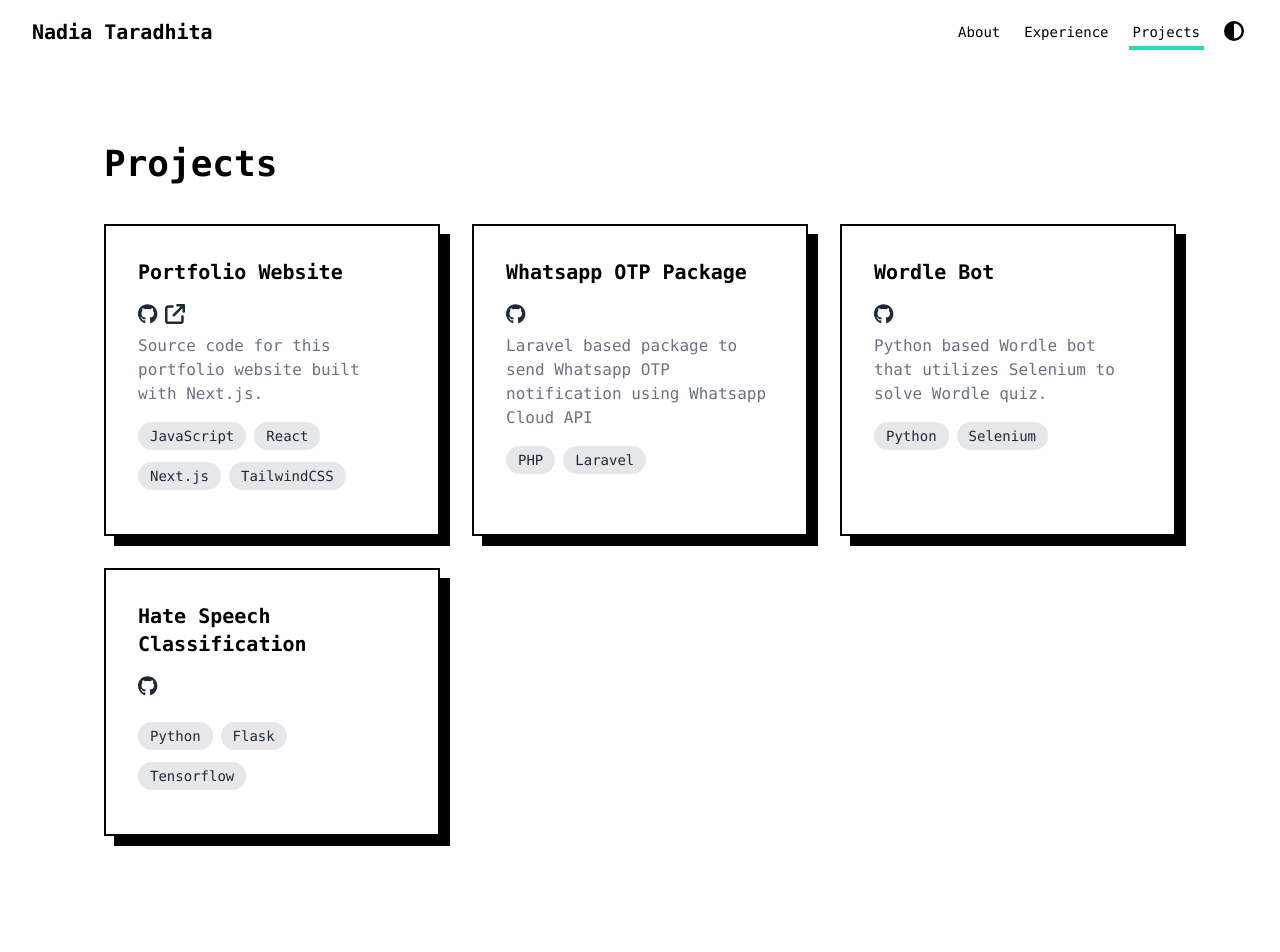
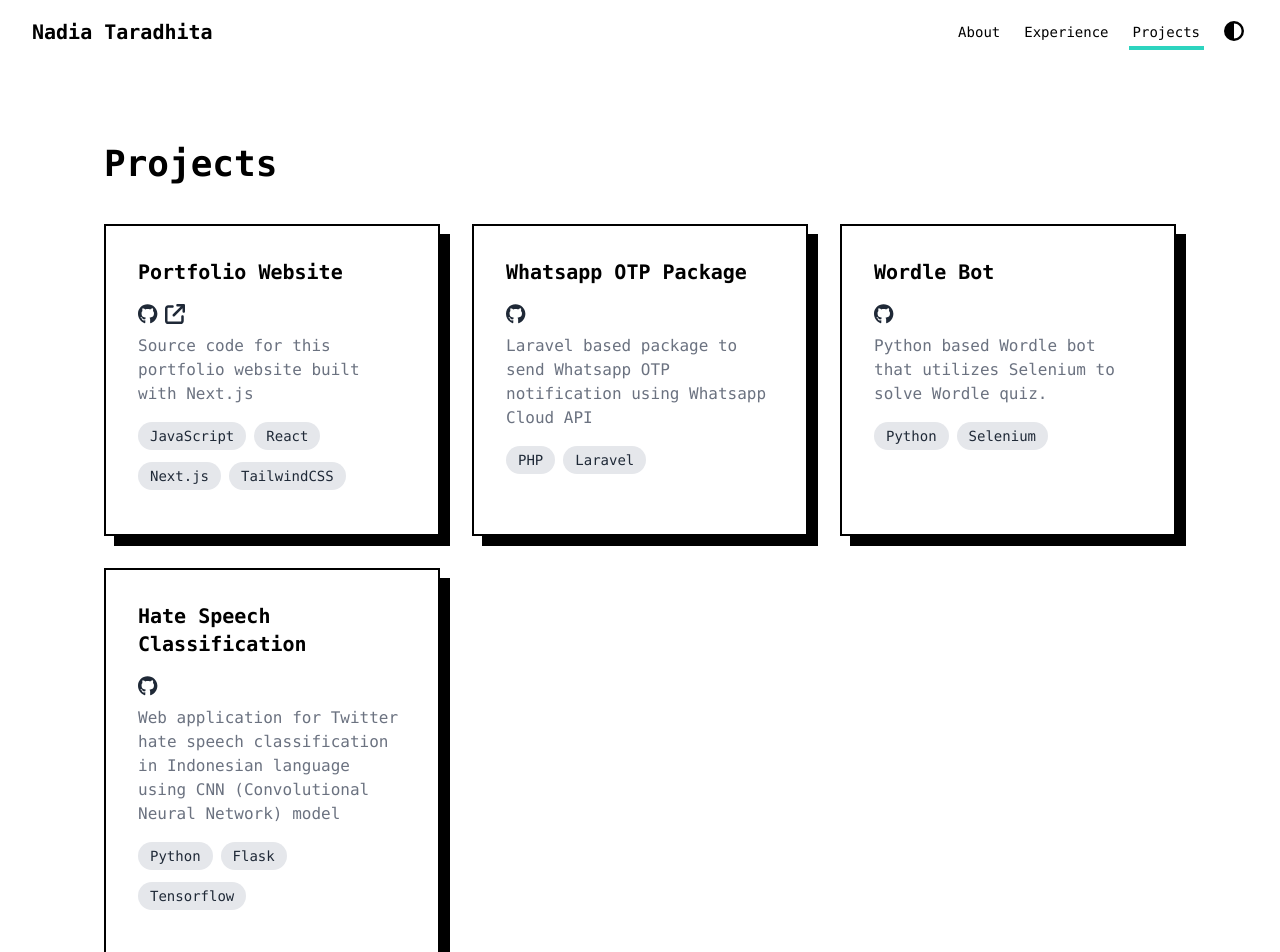
Before and after one commit to taradhita/portfolio-site, a Next.js app: page /projects in a window 1280 px wide. Shown: the top 952 px of the page. Before the commit the page ends 916 px from the top, so only its background shows below. Built offline with nearby package versions, Linux system fonts and the light colour scheme.

Commit message:
fix project card hover links

```diff
--- a/src/components/Card/index.js
+++ b/src/components/Card/index.js
@@ -8,12 +8,12 @@
       <h3 className="text-lg md:text-xl font-mono font-bold mb-2 dark:text-gray-300">{project.name}</h3>
       <div className='py-2'>
         {project.githubLink && (
-          <a href={project.githubLink} target="_blank" rel="noopener noreferrer" title='Github' className="text-gray-800 dark:text-gray-200 hover:underline mr-2">
+          <a href={project.githubLink} target="_blank" rel="noopener noreferrer" title='Github' className="text-gray-800 dark:text-gray-200 hover:underline hover:text-gray-400 hover:dark:text-gray-600 mr-2">
             <FontAwesomeIcon icon={faGithub} size='lg' />
           </a>
         )}
         {project.websiteLink && (
-          <a href={project.websiteLink} target="_blank" rel="noopener noreferrer" title='Website' className="text-gray-800 dark:text-gray-200 hover:underline">
+          <a href={project.websiteLink} target="_blank" rel="noopener noreferrer" title='Website' className="text-gray-800 dark:text-gray-200 hover:underline hover:text-gray-400 hover:dark:text-gray-600">
             <FontAwesomeIcon icon={faArrowUpRightFromSquare} size='lg'/>
           </a>
         )}
--- a/src/data/projects.json
+++ b/src/data/projects.json
@@ -2,7 +2,7 @@
   {
     "id": 1,
     "name": "Hate Speech Classification",
-    "description": "",
+    "description": "Web application for Twitter hate speech classification in Indonesian language using CNN (Convolutional Neural Network) model",
     "techStack": ["Python", "Flask", "Tensorflow"],
     "githubLink": "https://github.com/taradhita/hatespeech-id-webapp",
     "websiteLink": ""
@@ -26,9 +26,9 @@
   {
     "id": 4,
     "name": "Portfolio Website",
-    "description": "Source code for this portfolio website built with Next.js.",
+    "description": "Source code for this portfolio website built with Next.js",
     "techStack": ["JavaScript", "React", "Next.js", "TailwindCSS"],
     "githubLink": "https://github.com/taradhita/portfolio-site",
-    "websiteLink": "https://vercel.com"
+    "websiteLink": "/"
   }
 ]
```
